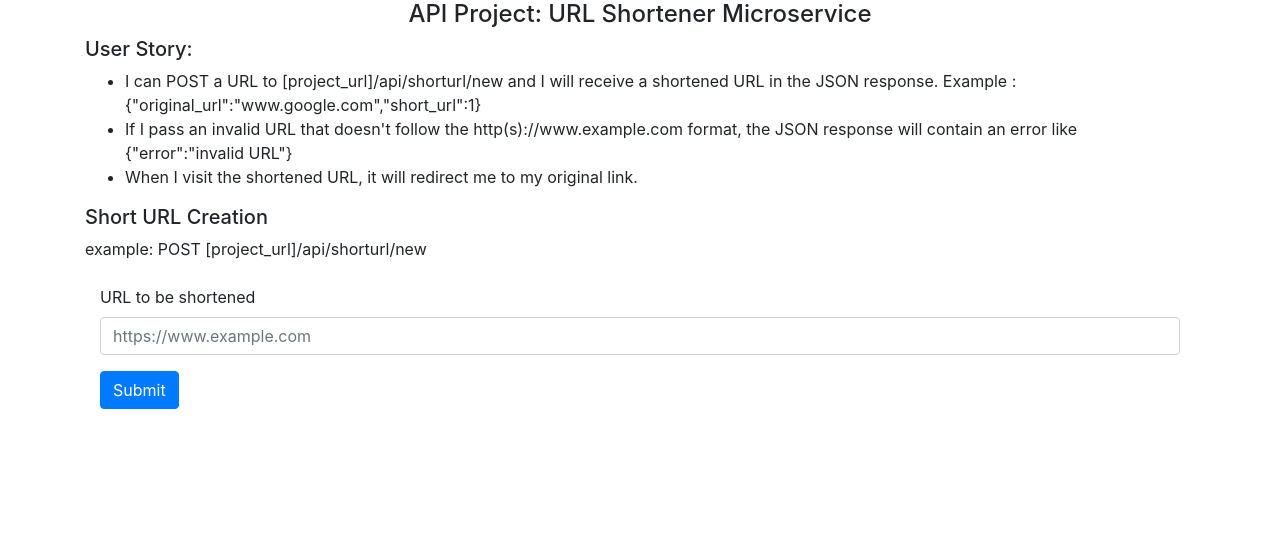
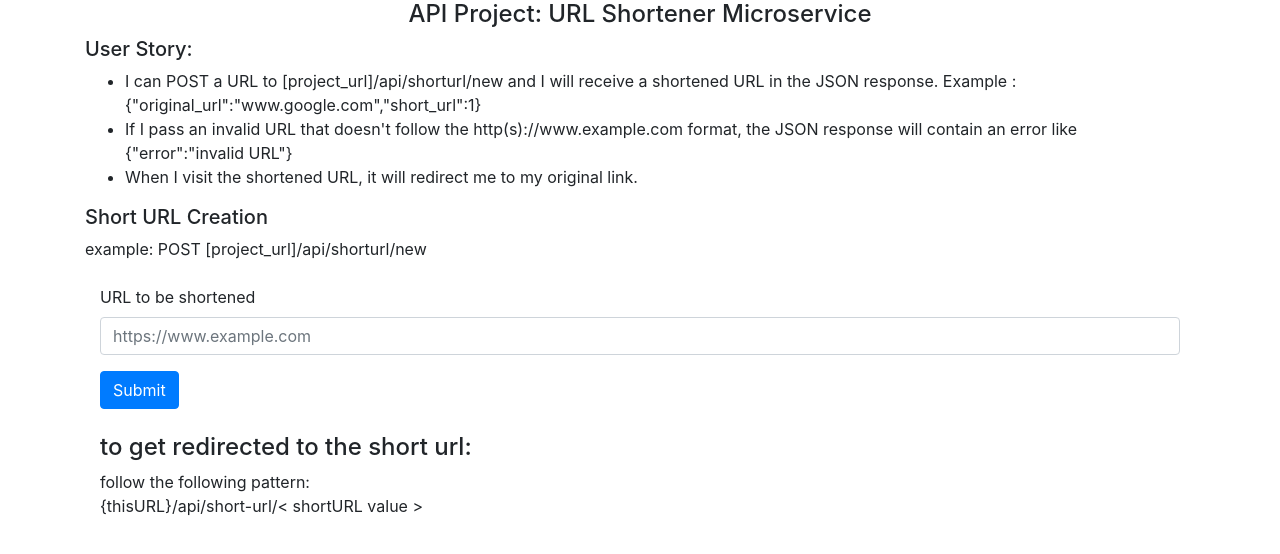
Before and after one commit to aa1aac/url-shortener-fcc, a website: page views/index.html in a window 1280 px wide. Drawn offline with nearby package versions, Linux system fonts and the light colour scheme.

Commit message:
create path to reach the url

```diff
--- a/app.js
+++ b/app.js
@@ -5,7 +5,7 @@ const bodyParser = require("body-parser");
 const { router } = require("./routes");
 
 const app = express();
-app.use(bodyParser.urlencoded({ extended: false }));
+app.use(bodyParser.urlencoded({ extended: true }));
 app.use(express.static("views"));
 app.use("/", router);
 
--- a/controller/urlShortener.js
+++ b/controller/urlShortener.js
@@ -45,3 +45,7 @@ exports.postNew = (req, res, next) => {
       });
   }
 };
+
+exports.redirectUrl = (req, res, next) => {
+  // check the short url and redirect
+};
--- a/routes.js
+++ b/routes.js
@@ -8,4 +8,6 @@ router.get("/", shortener.getIndex);
 
 router.post("/api/short-url/new", shortener.postNew);
 
+router.get("/api/short-url/:short", shortener.redirectUrl);
+
 module.exports = { router };
--- a/views/index.html
+++ b/views/index.html
@@ -50,6 +50,11 @@
         </div>
         <button type="submit" class="btn btn-primary">Submit</button>
       </form>
+      <br />
+      <h4>to get redirected to the short url:</h4>
+      follow the following pattern:
+      <br />
+      {thisURL}/api/short-url/< shortURL value ></shortURL>
     </div>
 
     <script src=""></script>
```
